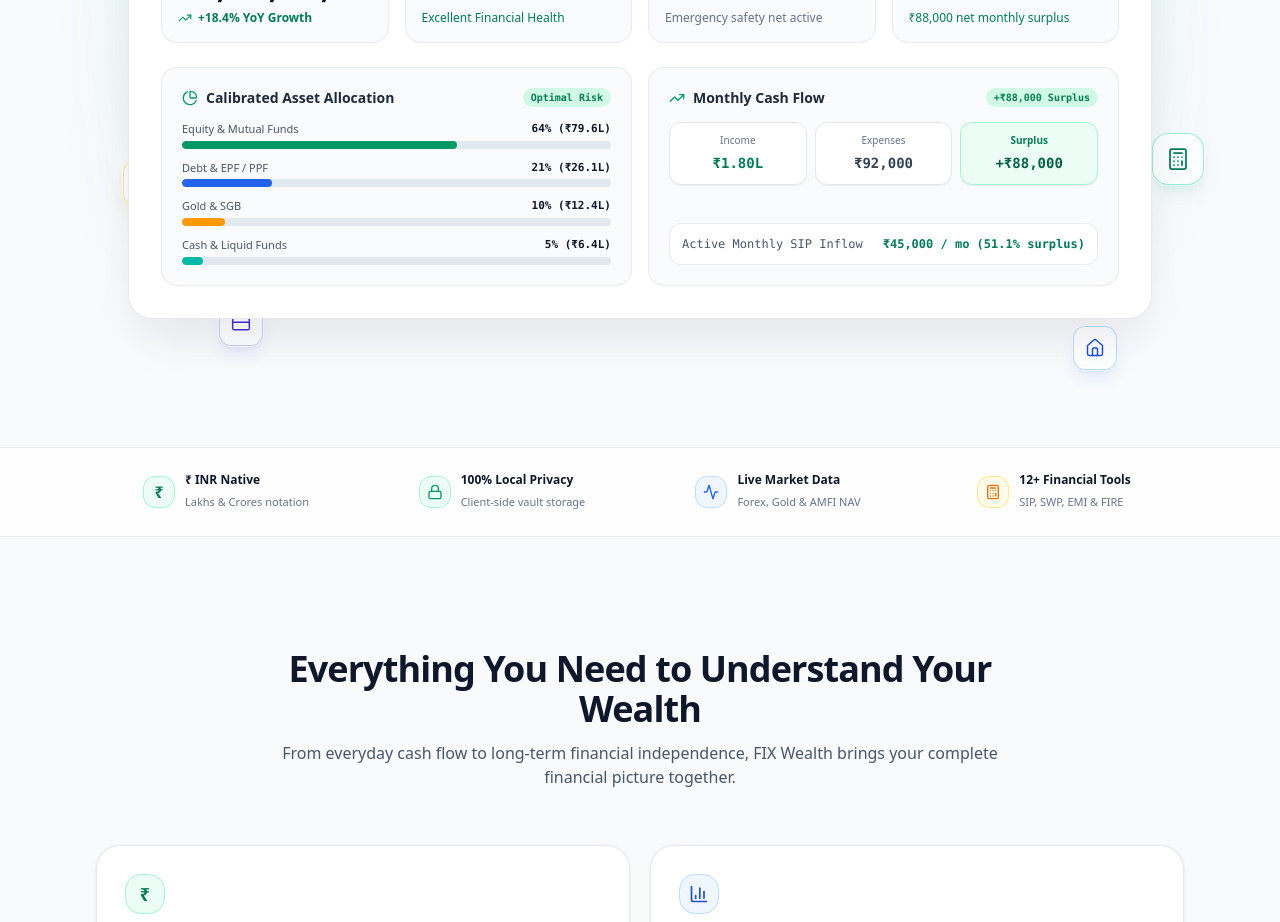
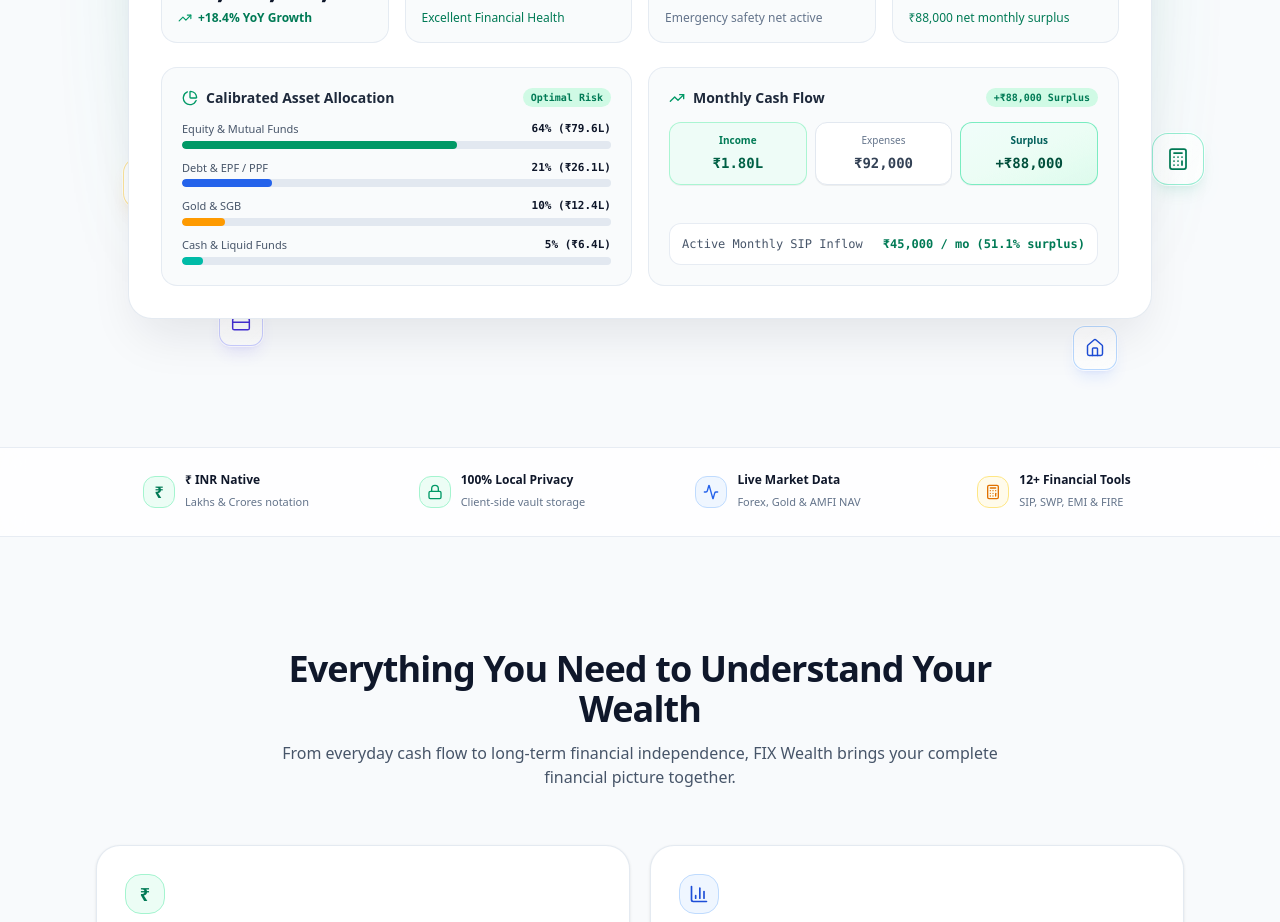
Before and after one commit to sriSAKTH1/Wealth-Tracker, a React (Vite) app: page / in a window 1280 px wide. Shown: the part 840-1762 px from the top of the page. Built offline with nearby package versions, Linux system fonts and the light colour scheme; no server answers; the database is empty.

Commit message:
ui: update income card styling in LaunchPage
Apply consistent emerald color scheme and hover effects to the income summary card for better visual hierarchy.

```diff
--- a/src/components/LaunchPage.tsx
+++ b/src/components/LaunchPage.tsx
@@ -725,17 +725,17 @@ export const LaunchPage: React.FC = () => {
                       </div>
 
                       <div className="grid grid-cols-3 gap-2 text-center mb-4">
-                        <div className="p-2.5 rounded-xl bg-white border border-slate-200 shadow-2xs">
-                          <span className="text-[10px] text-slate-500 block mb-0.5">Income</span>
-                          <span className="text-xs sm:text-sm font-mono font-bold text-emerald-700">₹1.80L</span>
+                        <div className="p-2.5 rounded-xl bg-emerald-50/80 border border-emerald-200/90 shadow-2xs hover:border-emerald-300 transition-colors">
+                          <span className="text-[10px] text-emerald-700 font-semibold block mb-0.5">Income</span>
+                          <span className="text-xs sm:text-sm font-mono font-bold text-emerald-800">₹1.80L</span>
                         </div>
                         <div className="p-2.5 rounded-xl bg-white border border-slate-200 shadow-2xs">
                           <span className="text-[10px] text-slate-500 block mb-0.5">Expenses</span>
                           <span className="text-xs sm:text-sm font-mono font-bold text-slate-700">₹92,000</span>
                         </div>
-                        <div className="p-2.5 rounded-xl bg-emerald-50 border border-emerald-200 shadow-2xs">
-                          <span className="text-[10px] text-emerald-700 font-bold block mb-0.5">Surplus</span>
-                          <span className="text-xs sm:text-sm font-mono font-bold text-emerald-800">+₹88,000</span>
+                        <div className="p-2.5 rounded-xl bg-gradient-to-br from-teal-50 via-emerald-50 to-emerald-100/70 border border-emerald-300/80 shadow-2xs hover:border-emerald-400 transition-colors">
+                          <span className="text-[10px] text-teal-800 font-bold block mb-0.5">Surplus</span>
+                          <span className="text-xs sm:text-sm font-mono font-bold text-emerald-900">+₹88,000</span>
                         </div>
                       </div>
                     </div>
```
